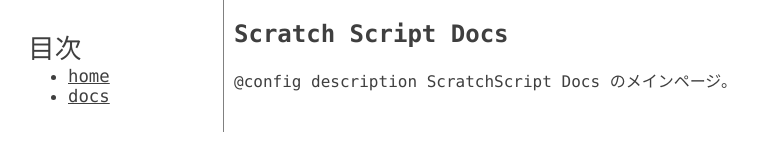
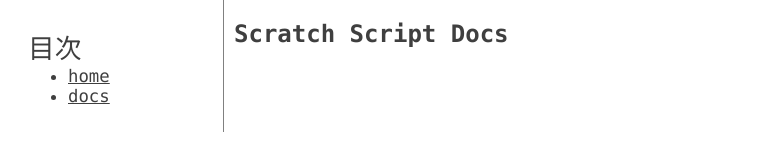
Before and after one commit to kangping-git/scratchScript, a plain HTML site: page docs/index.html in a window 1280 px wide. Shown: the whole page, without its empty margins (117-875 px from the left). Drawn offline with Linux system fonts and the light colour scheme.

Commit message:
なんか変な奴を修正

```diff
--- a/docs/index.html
+++ b/docs/index.html
@@ -113,7 +113,7 @@
                     </li>
                 </ul>
             </div>
-            <main><h1>Scratch Script Docs</h1>@config description ScratchScript Docs のメインページ。<br></main>
+            <main><h1>Scratch Script Docs</h1></main>
         </article>
     </body>
 </html>
```
Also changed, not shown: index.html (+1 -1 lines).
